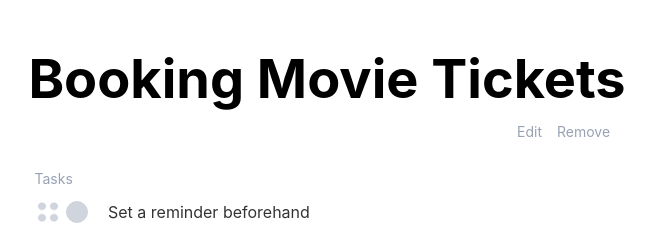
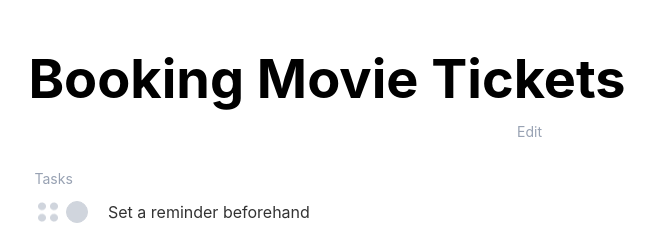
Before and after one commit to alanrochagomes/app-todolist, a React (Create React App) app: page / in a window 1280 px wide. Shown: the top 225 px of the page, without its empty margins (313-968 px from the left). Built offline with nearby package versions, Linux system fonts and the light colour scheme.

Commit message:
O botão `Remove` só é exibido quando uma tarefa está sendo editada

```diff
--- a/src/TodoList.js
+++ b/src/TodoList.js
@@ -62,11 +62,7 @@ const TodoList = () => {
     <DndProvider backend={HTML5Backend}>
       <div className="todo-container">
         <header className="todo-header">
-          {isEditing && (
-            <div className="editing-indicator">
-              Editing...
-            </div>
-          )}
+          {isEditing && <div className="editing-indicator">Editing...</div>}
           {isEditingTitle ? (
             <input
               type="text"
@@ -92,6 +88,7 @@ const TodoList = () => {
           <div className="controls-edit">
             <p className="tasks-title">Edit</p>
           </div>
+          {editingIndex !== null && (
             <div className="controls-remove">
               <p
                 className="remove"
@@ -104,6 +101,7 @@ const TodoList = () => {
                 Remove
               </p>
             </div>
+          )}
         </header>
         <ul className="todo-list">
           {todos.map((todo, index) => (
@@ -122,7 +120,10 @@ const TodoList = () => {
         </ul>
         <TaskForm onAdd={addTodo} />
         {isEditing && (
-          <button className="save-button" onClick={() => saveEdit(editingIndex, todos[editingIndex].text)}>
+          <button
+            className="save-button"
+            onClick={() => saveEdit(editingIndex, todos[editingIndex].text)}
+          >
             Save
           </button>
         )}
```
Lines whose indentation alone changed are shown as unchanged.
